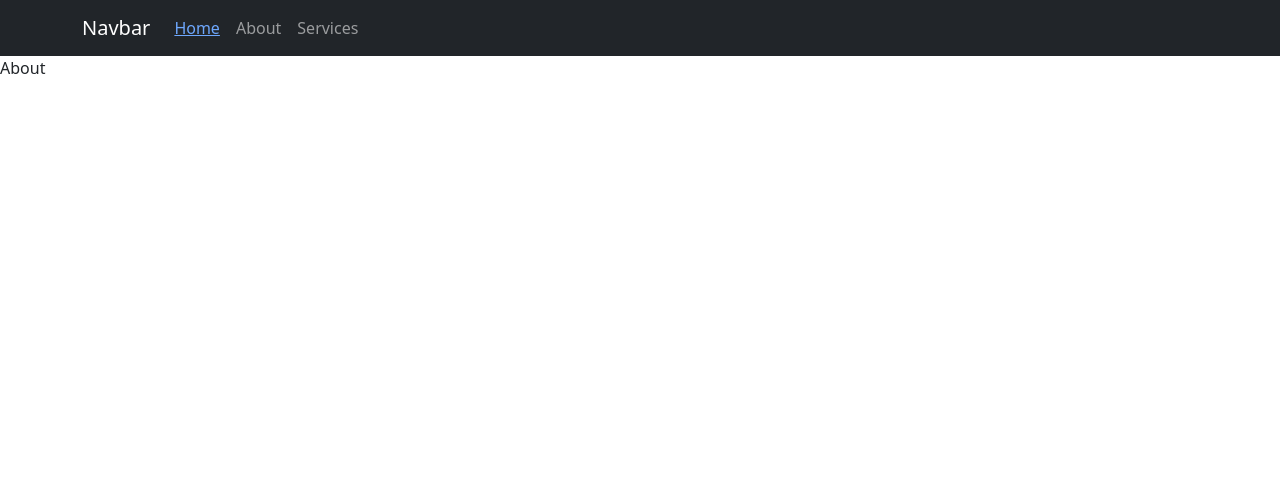
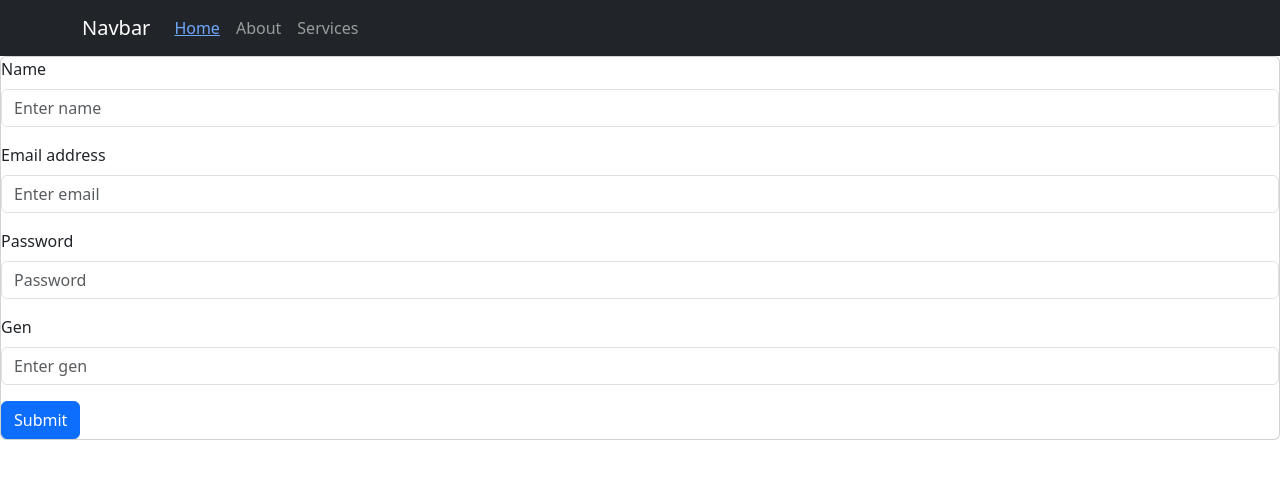
Before and after one commit to habbkad/Gen25, a React (Create React App) app: page /about in a window 1280 px wide. Shown: the top 478 px of the page. Built offline with nearby package versions, Linux system fonts and the light colour scheme.

Commit message:
Done with Redux

```diff
--- a/package.json
+++ b/package.json
@@ -16,6 +16,7 @@
     "react-router-dom": "^6.18.0",
     "react-scripts": "5.0.1",
     "redux": "^4.2.1",
+    "uuid": "^9.0.1",
     "web-vitals": "^2.1.0"
   },
   "scripts": {
--- a/src/Pages/About.js
+++ b/src/Pages/About.js
@@ -1,9 +1,93 @@
-import React from "react";
-import { useSelector } from "react-redux";
+import React, { useState } from "react";
+import { Card } from "react-bootstrap";
+import Button from "react-bootstrap/Button";
+import Form from "react-bootstrap/Form";
+import { v4 as uuidv4 } from "uuid";
+import { createStudent } from "../redux/studentsSlice";
+import { useDispatch } from "react-redux";
+
 const About = () => {
-  const teacher = useSelector((state) => state.teacher);
-  console.log(teacher);
-  return <div>About</div>;
+  const dispatch = useDispatch();
+  const [name, setName] = useState("");
+  const [email, setEmail] = useState("");
+  const [password, setPassword] = useState("");
+  const [gen, setGen] = useState();
+
+  const handleSubmit = (e) => {
+    e.preventDefault();
+
+    const newStudent = {
+      name,
+      email,
+      password,
+      gen,
+      id: uuidv4(),
+    };
+
+    dispatch(createStudent(newStudent));
+    setEmail("");
+    setGen("");
+    setPassword("");
+    setName("");
+  };
+
+  return (
+    <div>
+      <Card>
+        <Form onSubmit={handleSubmit}>
+          <Form.Group className="mb-3">
+            <Form.Label>Name</Form.Label>
+            <Form.Control
+              type="text"
+              placeholder="Enter name"
+              value={name}
+              onChange={(e) => {
+                setName(e.target.value);
+              }}
+            />
+          </Form.Group>
+          <Form.Group className="mb-3" controlId="formBasicEmail">
+            <Form.Label>Email address</Form.Label>
+            <Form.Control
+              type="email"
+              placeholder="Enter email"
+              value={email}
+              onChange={(e) => {
+                setEmail(e.target.value);
+              }}
+            />
+          </Form.Group>
+
+          <Form.Group className="mb-3" controlId="formBasicPassword">
+            <Form.Label>Password</Form.Label>
+            <Form.Control
+              type="password"
+              placeholder="Password"
+              value={password}
+              onChange={(e) => {
+                setPassword(e.target.value);
+              }}
+            />
+          </Form.Group>
+          <Form.Group className="mb-3">
+            <Form.Label>Gen</Form.Label>
+            <Form.Control
+              type="number"
+              placeholder="Enter gen"
+              value={gen}
+              onChange={(e) => {
+                setGen(e.target.value);
+              }}
+            />
+          </Form.Group>
+
+          <Button variant="primary" type="submit">
+            Submit
+          </Button>
+        </Form>
+      </Card>
+    </div>
+  );
 };
 
 export default About;
--- a/src/Pages/Home.js
+++ b/src/Pages/Home.js
@@ -1,9 +1,33 @@
 import React from "react";
-import { useSelector } from "react-redux";
+import { Button, Table } from "react-bootstrap";
+import { useSelector, useDispatch } from "react-redux";
+import { deleteStudent } from "../redux/studentsSlice";
+import Students from "../components/students";
+
 const Home = () => {
-  const student = useSelector((state) => state.student);
-  console.log(student);
-  return <div>Home</div>;
+  const students = useSelector((state) => state.student);
+  console.log(students);
+
+  return (
+    <div>
+      {" "}
+      <Table striped bordered hover variant="dark">
+        <thead>
+          <tr>
+            <th>First Name</th>
+            <th>Email</th>
+            <th>Gen</th>
+            <th>Edit Btns</th>
+          </tr>
+        </thead>
+        <tbody>
+          {students.students.map((item) => {
+            return <Students item={item} />;
+          })}
+        </tbody>
+      </Table>
+    </div>
+  );
 };
 
 export default Home;
--- a/src/Pages/Services.js
+++ b/src/Pages/Services.js
@@ -1,7 +1,7 @@
 import React from "react";
 import { Button } from "react-bootstrap";
 import Card from "react-bootstrap/Card";
-import { Outlet, useNavigate } from "react-router-dom";
+import { useNavigate } from "react-router-dom";
 
 function Services() {
   const navigate = useNavigate();
--- /dev/null
+++ b/src/components/EditForm.js
@@ -0,0 +1,90 @@
+import React, { useState } from "react";
+import Button from "react-bootstrap/Button";
+import Form from "react-bootstrap/Form";
+import { v4 as uuidv4 } from "uuid";
+import { useDispatch } from "react-redux";
+import { updateStudent } from "../redux/studentsSlice";
+function EditForm({ student }) {
+  const dispatch = useDispatch();
+  const [name, setName] = useState(student.name);
+  const [email, setEmail] = useState(student.email);
+  const [password, setPassword] = useState(student.password);
+  const [gen, setGen] = useState(student.gen);
+
+  const handleSubmit = (e) => {
+    e.preventDefault();
+
+    const newStudent = {
+      name,
+      email,
+      password,
+      gen,
+      id: student.id,
+    };
+
+    dispatch(updateStudent(newStudent));
+
+    setEmail("");
+    setGen("");
+    setPassword("");
+    setName("");
+  };
+
+  return (
+    <div>
+      <Form onSubmit={handleSubmit}>
+        <Form.Group className="mb-3">
+          <Form.Label>Name</Form.Label>
+          <Form.Control
+            type="text"
+            placeholder="Enter name"
+            value={name}
+            onChange={(e) => {
+              setName(e.target.value);
+            }}
+          />
+        </Form.Group>
+        <Form.Group className="mb-3" controlId="formBasicEmail">
+          <Form.Label>Email address</Form.Label>
+          <Form.Control
+            type="email"
+            placeholder="Enter email"
+            value={email}
+            onChange={(e) => {
+              setEmail(e.target.value);
+            }}
+          />
+        </Form.Group>
+
+        <Form.Group className="mb-3" controlId="formBasicPassword">
+          <Form.Label>Password</Form.Label>
+          <Form.Control
+            type="password"
+            placeholder="Password"
+            value={password}
+            onChange={(e) => {
+              setPassword(e.target.value);
+            }}
+          />
+        </Form.Group>
+        <Form.Group className="mb-3">
+          <Form.Label>Gen</Form.Label>
+          <Form.Control
+            type="number"
+            placeholder="Enter gen"
+            value={gen}
+            onChange={(e) => {
+              setGen(e.target.value);
+            }}
+          />
+        </Form.Group>
+
+        <Button variant="primary" type="submit">
+          Submit
+        </Button>
+      </Form>
+    </div>
+  );
+}
+
+export default EditForm;
--- /dev/null
+++ b/src/components/students.js
@@ -0,0 +1,75 @@
+import React, { useState } from "react";
+import { Alert, Button, Modal } from "react-bootstrap";
+import { useDispatch } from "react-redux";
+import { deleteStudent } from "../redux/studentsSlice";
+import EditForm from "./EditForm";
+
+const Students = ({ item }) => {
+  const disptach = useDispatch();
+  const [show, setShow] = useState(false);
+
+  const handleClose = () => setShow(false);
+  const handleShow = () => setShow(true);
+
+  const [visible, setVisible] = useState(false);
+
+  //code for alert for delete
+
+  return (
+    <tr>
+      <td>{item.name}</td>
+      <td>{item.email}</td>
+      <td>{item.gen}</td>
+      <td>
+        <Button
+          onClick={() => {
+            handleShow();
+          }}
+        >
+          Update
+        </Button>{" "}
+        <Button
+          variant="danger"
+          onClick={() => {
+            // disptach(deleteStudent(item.id));
+            setVisible(true);
+          }}
+        >
+          Delete
+        </Button>
+      </td>
+      <Modal show={show} onHide={handleClose}>
+        <Modal.Header closeButton>
+          <Modal.Title>Modal heading</Modal.Title>
+        </Modal.Header>
+        <Modal.Body>
+          <EditForm student={item} />
+        </Modal.Body>
+      </Modal>
+      <Modal
+        show={visible}
+        onHide={() => {
+          setVisible(false);
+        }}
+      >
+        <Modal.Header closeButton>
+          <Modal.Title>Danger</Modal.Title>
+        </Modal.Header>
+        <Modal.Body>
+          <p>Are you sure?</p>
+          <Button
+            variant="danger"
+            onClick={() => {
+              disptach(deleteStudent(item.id));
+            }}
+          >
+            Yes
+          </Button>
+          <Button>No</Button>
+        </Modal.Body>
+      </Modal>
+    </tr>
+  );
+};
+
+export default Students;
--- a/src/redux/store.js
+++ b/src/redux/store.js
@@ -1,5 +1,4 @@
 import { configureStore } from "@reduxjs/toolkit";
-import teacherReducer from "./teacherSlice";
 import teacherSlice from "./teacherSlice";
 import studentSlice from "./studentsSlice";
 
--- a/src/redux/studentsSlice.js
+++ b/src/redux/studentsSlice.js
@@ -2,11 +2,27 @@ import { createSlice } from "@reduxjs/toolkit";
 
 export const studentSlice = createSlice({
   name: "students",
-  initialState: [{ name: "abu", age: 25 }],
+  initialState: { students: [] },
   reducers: {
-    createStudent: () => {},
-    updateStudent: () => {},
-    deleteStudent: () => {},
+    createStudent: (state, action) => {
+      state.students = [...state.students, action.payload];
+    },
+    updateStudent: (state, action) => {
+      const updatedStudents = state.students.map((item) => {
+        if (item.id == action.payload.id) {
+          return action.payload;
+        }
+        return item;
+      });
+      state.students = updatedStudents;
+    },
+    deleteStudent: (state, action) => {
+      const filteredStudents = state.students.filter(
+        (item) => item.id !== action.payload
+      );
+
+      state.students = filteredStudents;
+    },
   },
 });
 
--- a/src/redux/teacherSlice.js
+++ b/src/redux/teacherSlice.js
@@ -2,7 +2,7 @@ import { createSlice } from "@reduxjs/toolkit";
 
 export const teacherSlice = createSlice({
   name: "teachers",
-  initialState: [{ name: "Ama", age: 56 }],
+  initialState: { teachers: [{ name: "Ama", age: 56 }] },
   reducers: {
     createTeacher: () => {},
     updateTeacher: () => {},
```
Also changed, not shown: 1 other file (tests, documents, lock files or other folders).
